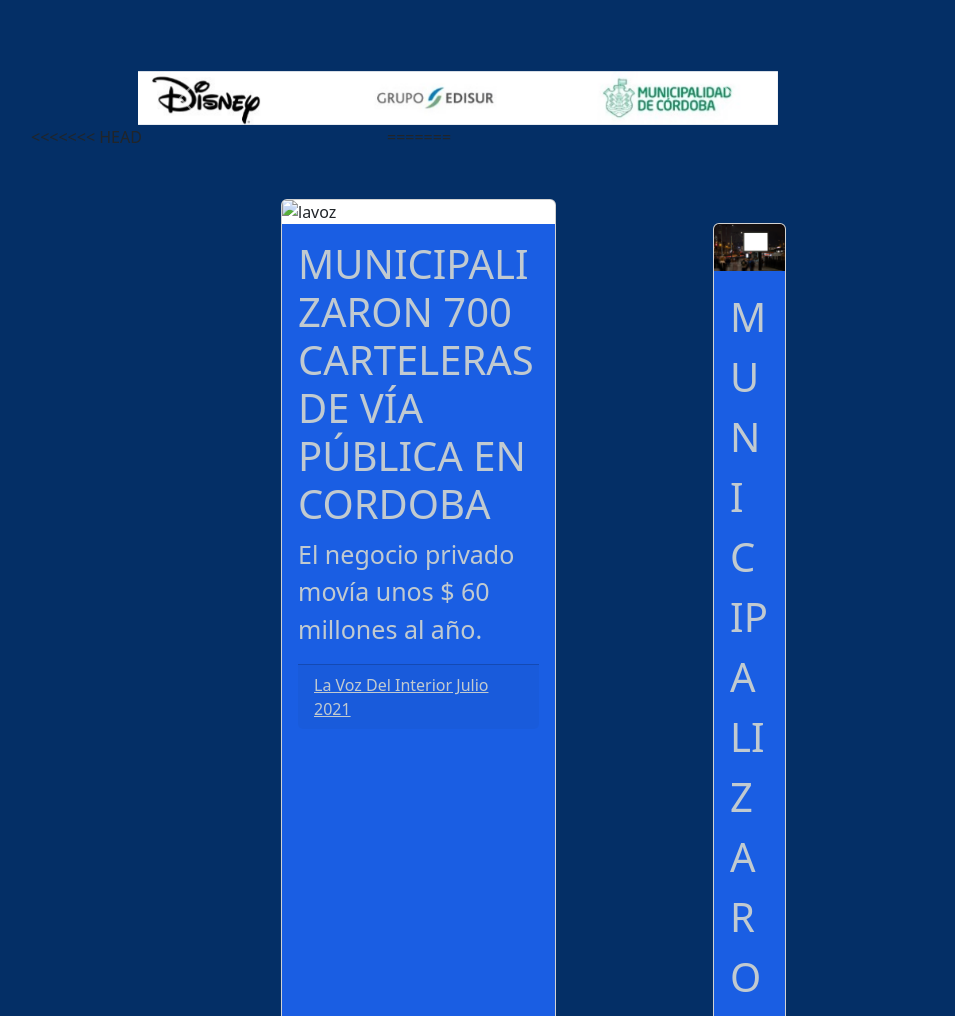
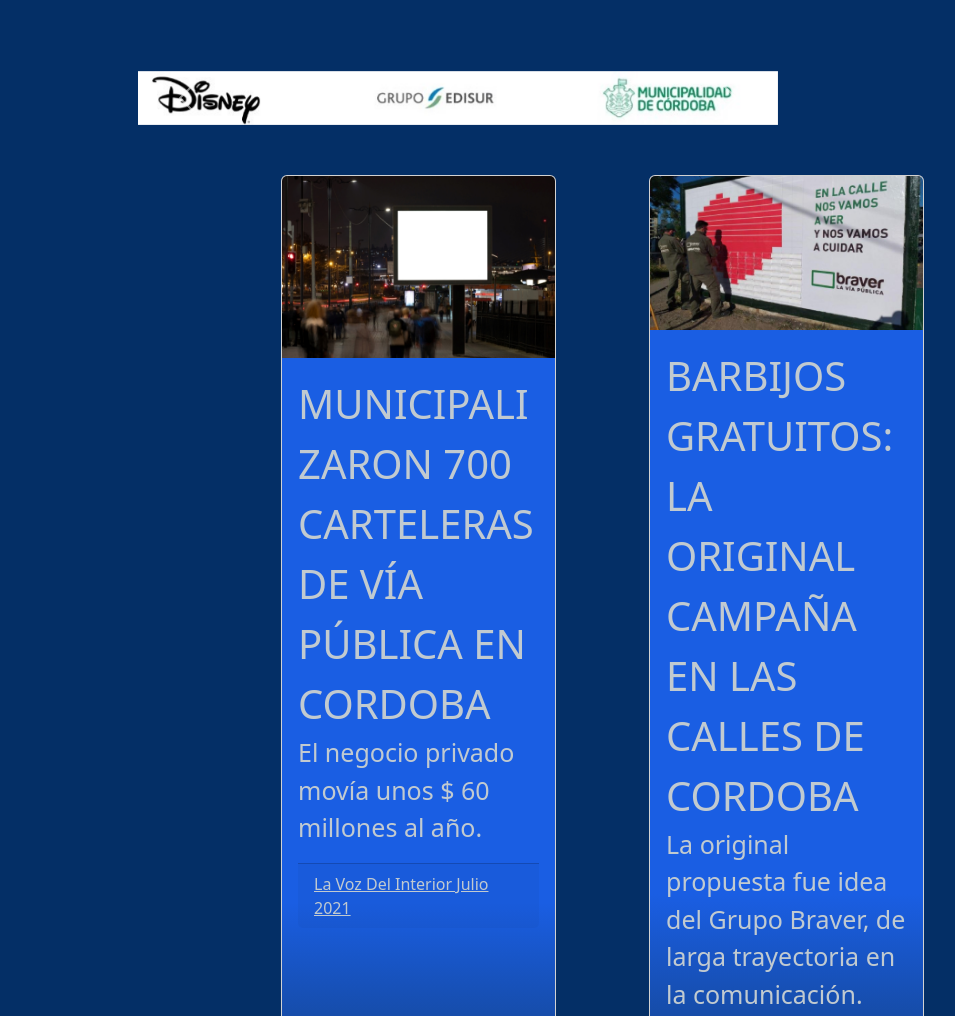
Before and after one commit to JuanIgnacioBustos/BraverPublicidad, a website: page paginas/Clientes.html in a window 1280 px wide. Shown: the part 388-1404 px from the top of the page, without its empty margins (169-1124 px from the left). Drawn offline with nearby package versions, Linux system fonts and the light colour scheme.

Commit message:
correccionesfinales

```diff
--- a/paginas/Clientes.html
+++ b/paginas/Clientes.html
@@ -55,9 +55,9 @@
 
 <main>
 <section>
-			<div class="tituloClientes" data-aos="fade-up" data-aos-anchor-placement="center-bottom"><!-- aos -->
-				<p><strong>Nuestros Recursos Humanos especializados coordinan una propuesta de comunicación integral adaptable que combina medios tradicionales y medios digitales para lograr que más de 150 clientes se destaquen con una comunicación eficiente</strong></p>
-			</div>
+	<div class="tituloClientes" data-aos="fade-up" data-aos-anchor-placement="center-bottom"><!-- aos -->
+		<p><strong>Nuestros Recursos Humanos especializados coordinan una propuesta de comunicación integral adaptable que combina medios tradicionales y medios digitales para lograr que más de 150 clientes se destaquen con una comunicación eficiente</strong></p>
+	</div>
 </section>
 <!-- carusel -->
 <section class="caruselclientes">
@@ -85,21 +85,6 @@
 </section>
 
 <section class="cardsclientes">
-<<<<<<< HEAD
-			<div class="row row-cols-1 row-cols-md-3 g-4"><!-- inicio clase contenedoras cards -->
-			<div class="col">
-			<div class="card h-100">
-				<img src="../multimedia/cardnoticias3.jpg" class="card-img-top" alt="lavoz">
-			<div class="card-body">
-				<h1 class="card-title1">MUNICIPALIZARON 700 CARTELERAS DE VÍA PÚBLICA EN CORDOBA</h1>
-				<p class="card-text">El negocio privado movía unos $ 60 millones al año.</p>
-			<div class="card-footer">
-					<a href="https://www.lavoz.com.ar/politica/municipalizaron-casi-700-carteleras-de-via-publica-de-la-ciudad-de-cordoba/">La Voz Del Interior Julio 2021</a>
-			</div>
-			</div>
-			</div>
-			</div>
-=======
 <div class="row row-cols-1 row-cols-md-3 g-4"><!-- inicio clase contenedoras cards -->
 
 	<div class="col">
@@ -114,7 +99,6 @@
 	</div>
 	</div>
 	</div>
->>>>>>> segundaentregaproyecto
 
 	<div class="col">
 	<div class="card h-100">
--- a/scss/_campañas.scss
+++ b/scss/_campañas.scss
@@ -1,4 +1,8 @@
 /* campañas */
+
+body {
+    background-color: #042f66;
+}
 
 .contenedorCampañas {
     background-color: #042f66;
```
Also changed, not shown: paginas/Campanas.html (+1 -1 lines).
